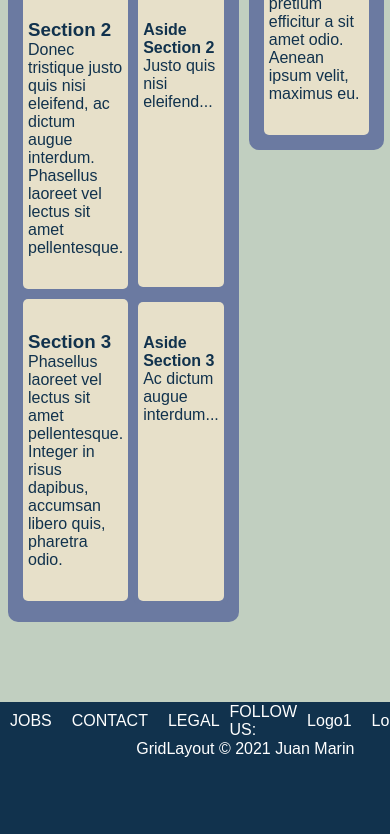
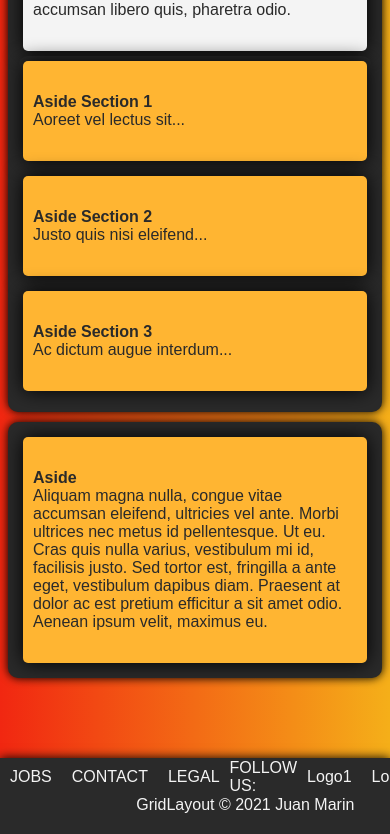
Before and after one commit to Juanmarin444/css-grid-layot-practice, a plain HTML site: page index.html in a window 390 px wide. Shown: the part 670-1504 px from the top of the page. Before the commit the page ends 1448 px from the top, so only its background shows below. Drawn offline with Linux system fonts and the light colour scheme.

Commit message:
Added responsiveness to Main component

```diff
--- a/styles.css
+++ b/styles.css
@@ -7,23 +7,27 @@
 }
 
 body {
-  background: #11324D;
+  background: #2A2A2A;
   font-size: 16px;
   font-weight: 300;
 }
 
 .container {
+  background: #f12711;  /* fallback for old browsers */
+  background: -webkit-linear-gradient(to left, #f5af19, #f12711);  /* Chrome 10-25, Safari 5.1-6 */
+  background: linear-gradient(to left, #f5af19, #f12711); /* W3C, IE 10+/ Edge, Firefox 16+, Chrome 26+, Opera 12+, Safari 7+ */
   font-family: 'Poppins', sans-serif;
 }
 
 header {
+  align-items: center;
+  background: #2A2A2A;
+  box-shadow: 0 0 10px #000000;
+  color: #F4F4F4;
   display: grid;
   grid-template-columns: 1fr 4fr 1fr;
-  align-items: center;
-  background: #11324D;
-  color: #ffffff;
+  padding: 1rem 0rem;
   width: 100%;
-  padding: 1rem 0rem;
 }
 
 header ul {
@@ -33,8 +37,8 @@ header ul {
 }
 
 header > a {
+  color: #F4F4F4;
   text-decoration: none;
-  color: #eeeeee;
 }
 
 ul li {
@@ -43,29 +47,28 @@ ul li {
 }
 
 main {
-  background: #C1CFC0;
+  color: #F4F4F4;
   display: grid;
+  grid-gap: 10px;
   grid-template-columns: 6fr 1fr;
-  grid-gap: 10px;
   padding: 5rem .5rem;
-  color: #ffffff;
 }
 
 article {
-  width: 100%;
-  background: #6B7AA1;
+  background: #2A2A2A;
   border-radius: 10px;
+  box-shadow: 0 0 10px #000000;
   display: grid;
   grid-template-columns: 3fr 1fr;
   grid-template-rows: .5fr 1fr 1fr 1fr;
-  /* grid-gap: 5px; */
   padding: 1rem .625rem;
+  width: 100%;
 }
 
 article h2 {
-  padding: 2rem;
   grid-column-start: 1;
   grid-column-end: 3;
+  padding: 2rem;
 }
 
 .section1 {
@@ -75,7 +78,7 @@ article h2 {
 
 .section2 {
   grid-column: 1 / 2;
-  grid-row-start: 3 / 4;
+  grid-row: 3 / 4;
 }
 
 .section3 {
@@ -84,46 +87,54 @@ article h2 {
 }
 
 .aside_inside {
+  display: grid;
   grid-column: 2 / 3;
   grid-row: 2 / 5;
-  display: grid;
   grid-template-rows: repeat(3, 1fr);
   grid-gap: 5px;
 }
 
 section {
+  background: #F4F4F4;
   border-radius: 5px;
+  box-shadow: 0 0 20px #000000;
+  color: #2A2A2A;
   margin: 5px;
-  padding: 32px 5px;
-  background: #E7E0C9;
-  color: #11324D;
+  padding: 32px 10px;
 }
 
 aside {
+  background: #2A2A2A;
+  border-radius: 10px;
   width: 100%;
-  border-radius: 10px;
-  background: #6B7AA1;
 }
 
 .outside {
+  background: #2A2A2A;
+  box-shadow: 0 0 10px #000000;
+  height: fit-content;
   padding: 10px;
-  background: #6B7AA1;
-  height: fit-content;
+}
+
+.outside section,
+.aside_inside section {
+  background: #FFB532;
 }
 
 footer {
-  background: #11324D;
-  color: #ffffff;
-  width: 100%;
+  background: #2A2A2A;
+  box-shadow: 0 0 10px #000000;
+  color: #F4F4F4;
   display: grid;
   grid-template-columns: 1fr 1fr;
   grid-template-rows: 1fr 1fr;
+  width: 100%;
 }
 
 footer nav {
+  align-items: center;
   display: flex;
   flex-direction: row;
-  align-items: center;
 }
 
 footer > nav > ul {
@@ -135,6 +146,27 @@ footer > p {
   grid-column: 1 / 3;
 }
 
-/* @media only screen and (max-width: 600px) {
+@media only screen and (max-width: 750px) {
+  main {
+    grid-template-columns: 1fr;
+    grid-template-rows: min-content min-content;
+  }
+}
 
-} */
+@media only screen and (max-width: 550px) {
+  article {
+    grid-template-columns: 1fr;
+    grid-template-rows: repeat(5, min-content);
+  }
+  article h2 {
+    grid-column: 1 / 2;
+    padding: 2rem;
+  }
+  section {
+    height: fit-content;
+  }
+  .aside_inside {
+    grid-column: 1 / 2;
+    grid-row: 5 / 6;
+  }
+}
```
